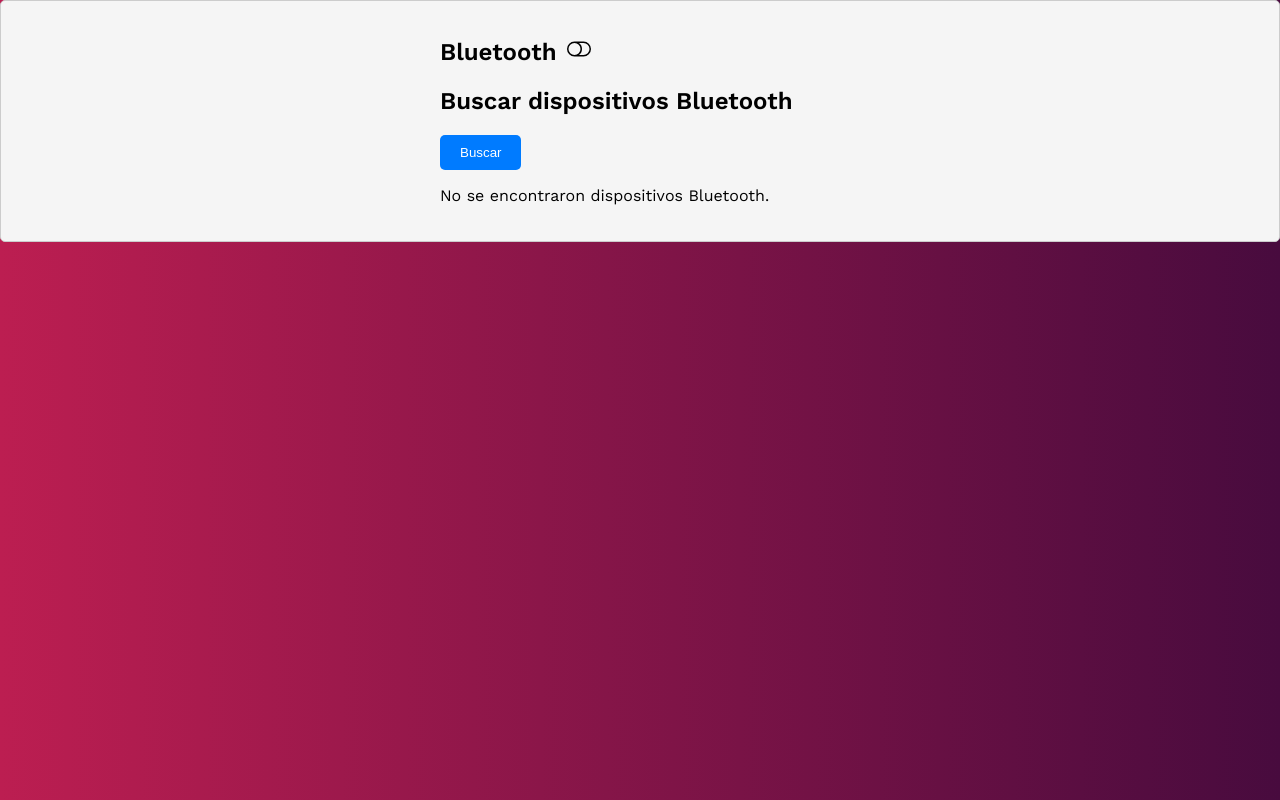
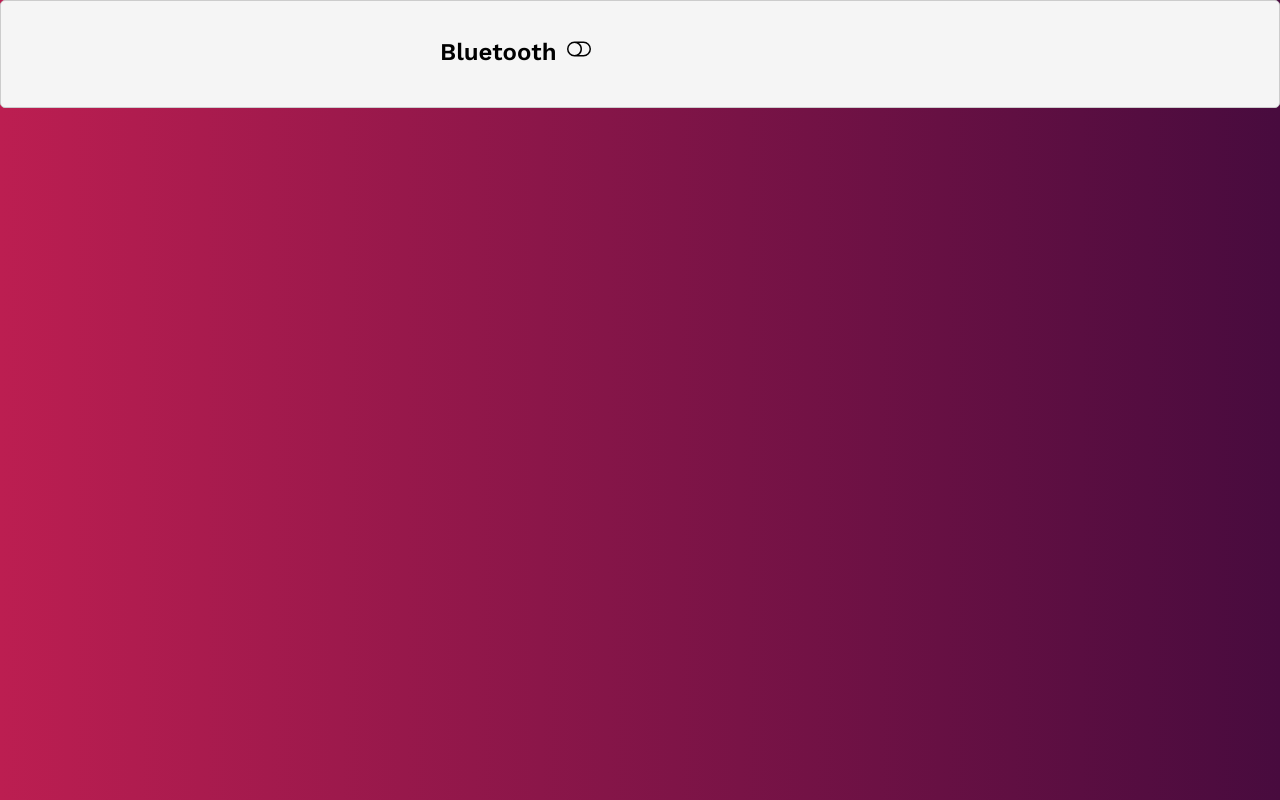
Before and after one commit to pabloSre/app-login, a React (Create React App) app: page /bluetooth in a window 1280 px wide. Built offline with nearby package versions, Linux system fonts and the light colour scheme.

Commit message:
hago cambios en bluetooth

```diff
--- a/src/Bluetooth.js
+++ b/src/Bluetooth.js
@@ -23,13 +23,14 @@ return (
         <h1 className="Title-conection">
           Bluetooth
           <div
-          className="On-off"
-          onClick={handleClick}>
+            className={`On-off ${isOn ? 'active' : ''}`}
+            onClick={handleClick}
+          >
             {isOn ? <BsToggleOn/> : <BsToggleOff/>}
           </div>
         </h1>
 
-    <BluetoothSearchTab/>
+        {isOn && <BluetoothSearchTab />}
       </form>
     </div>
   )
```
Lines whose indentation alone changed are shown as unchanged.
